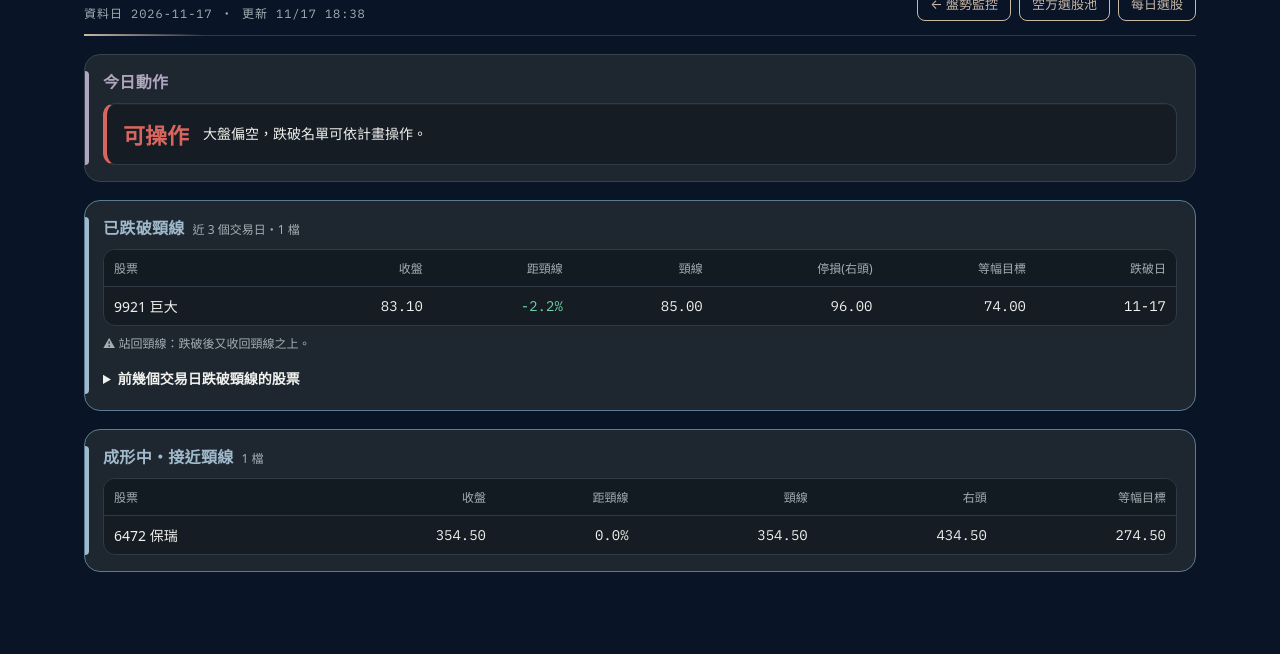
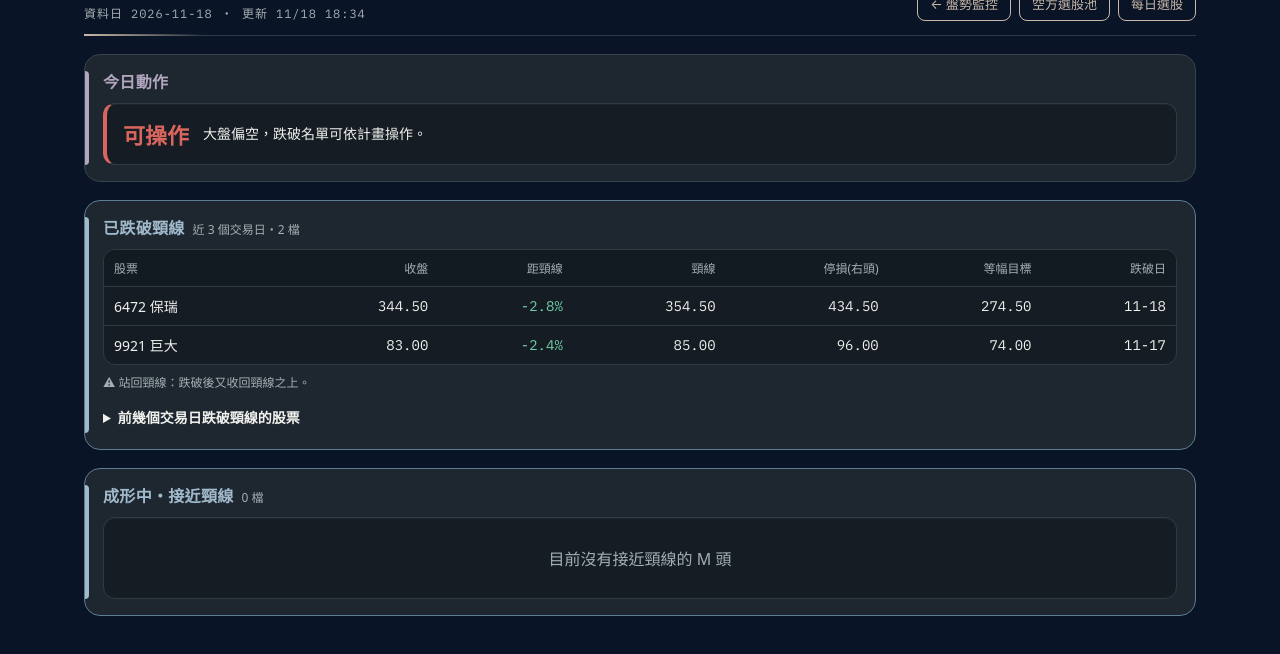
Before and after one commit to boboshow2025/Global-Markets-monitor, a plain HTML site: page mtop.html in a window 1280 px wide. Shown: the part 60-714 px from the top of the page. Drawn offline with Linux system fonts and the light colour scheme.

Commit message:
M頭 2026-11-18

```diff
--- a/mtop.html
+++ b/mtop.html
@@ -174,7 +174,7 @@ html,body{background:var(--bg-main)!important}
 <header class="top">
   <div>
     <h1>M頭</h1>
-    <div class="sub">資料日 2026-11-17 ・ 更新 11/17 18:38</div>
+    <div class="sub">資料日 2026-11-18 ・ 更新 11/18 18:34</div>
   </div>
   <nav class="links"><a class="btn" href="./index.html">← 盤勢監控</a><a class="btn" href="./short.html">空方選股池</a><a class="btn" href="./screener.html">每日選股</a></nav>
 </header>
@@ -185,15 +185,15 @@ html,body{background:var(--bg-main)!important}
 </section>
 
 <section class="zs zs-b">
-<h2>已跌破頸線<small>近 3 個交易日・1 檔</small></h2>
-<div class="card"><div class="scroll"><table><thead><tr><th class="l">股票</th><th class="num">收盤</th><th class="num">距頸線</th><th class="num hide-s">頸線</th><th class="num">停損(右頭)</th><th class="num">等幅目標</th><th class="num hide-s">跌破日</th></tr></thead><tbody><tr><td class="l">9921 巨大</td><td class="num">83.10</td><td class="num neg">-2.2%</td><td class="num hide-s">85.00</td><td class="num">96.00</td><td class="num">74.00</td><td class="num hide-s">11-17</td></tr></tbody></table></div></div>
+<h2>已跌破頸線<small>近 3 個交易日・2 檔</small></h2>
+<div class="card"><div class="scroll"><table><thead><tr><th class="l">股票</th><th class="num">收盤</th><th class="num">距頸線</th><th class="num hide-s">頸線</th><th class="num">停損(右頭)</th><th class="num">等幅目標</th><th class="num hide-s">跌破日</th></tr></thead><tbody><tr><td class="l">6472 保瑞</td><td class="num">344.50</td><td class="num neg">-2.8%</td><td class="num hide-s">354.50</td><td class="num">434.50</td><td class="num">274.50</td><td class="num hide-s">11-18</td></tr><tr><td class="l">9921 巨大</td><td class="num">83.00</td><td class="num neg">-2.4%</td><td class="num hide-s">85.00</td><td class="num">96.00</td><td class="num">74.00</td><td class="num hide-s">11-17</td></tr></tbody></table></div></div>
 <p class="legend">⚠ 站回頸線：跌破後又收回頸線之上。</p>
-<div class="pat"><details><summary>前幾個交易日跌破頸線的股票</summary><div class="card"><div class="scroll"><table><thead><tr><th class="l">日期</th><th class="num">檔數</th><th class="l">股票</th></tr></thead><tbody><tr><td class="l">2026-11-16</td><td class="num">0</td><td class="l" style="white-space:normal">—</td></tr><tr><td class="l">2026-11-13</td><td class="num">0</td><td class="l" style="white-space:normal">—</td></tr><tr><td class="l">2026-11-12</td><td class="num">0</td><td class="l" style="white-space:normal">—</td></tr><tr><td class="l">2026-11-11</td><td class="num">1</td><td class="l" style="white-space:normal">2905 三商</td></tr><tr><td class="l">2026-11-10</td><td class="num">0</td><td class="l" style="white-space:normal">—</td></tr></tbody></table></div></div></details></div>
+<div class="pat"><details><summary>前幾個交易日跌破頸線的股票</summary><div class="card"><div class="scroll"><table><thead><tr><th class="l">日期</th><th class="num">檔數</th><th class="l">股票</th></tr></thead><tbody><tr><td class="l">2026-11-17</td><td class="num">1</td><td class="l" style="white-space:normal">9921 巨大</td></tr><tr><td class="l">2026-11-16</td><td class="num">0</td><td class="l" style="white-space:normal">—</td></tr><tr><td class="l">2026-11-13</td><td class="num">0</td><td class="l" style="white-space:normal">—</td></tr><tr><td class="l">2026-11-12</td><td class="num">0</td><td class="l" style="white-space:normal">—</td></tr><tr><td class="l">2026-11-11</td><td class="num">1</td><td class="l" style="white-space:normal">2905 三商</td></tr></tbody></table></div></div></details></div>
 </section>
 
 <section class="zs zs-b">
-<h2>成形中・接近頸線<small>1 檔</small></h2>
-<div class="card"><div class="scroll"><table><thead><tr><th class="l">股票</th><th class="num">收盤</th><th class="num">距頸線</th><th class="num">頸線</th><th class="num hide-s">右頭</th><th class="num hide-s">等幅目標</th></tr></thead><tbody><tr><td class="l">6472 保瑞</td><td class="num">354.50</td><td class="num">0.0%</td><td class="num">354.50</td><td class="num hide-s">434.50</td><td class="num hide-s">274.50</td></tr></tbody></table></div></div>
+<h2>成形中・接近頸線<small>0 檔</small></h2>
+<div class="card"><div class="empty">目前沒有接近頸線的 M 頭</div></div>
 </section>
 
 </body>
```
